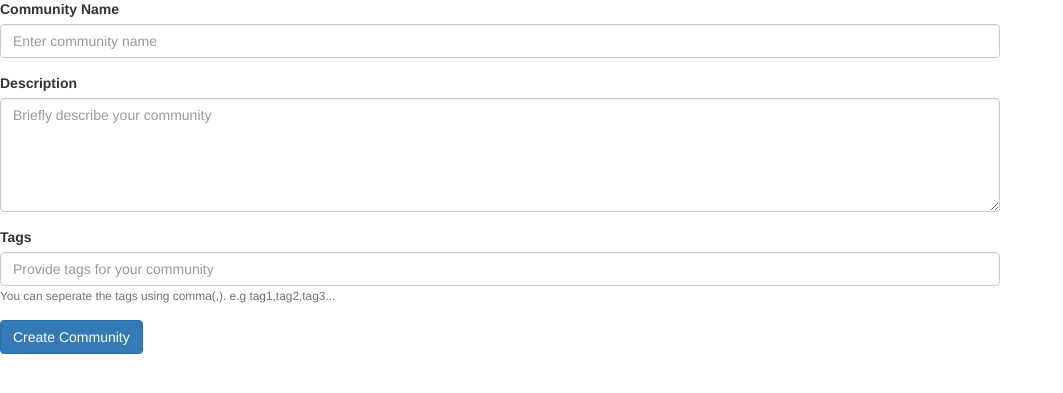
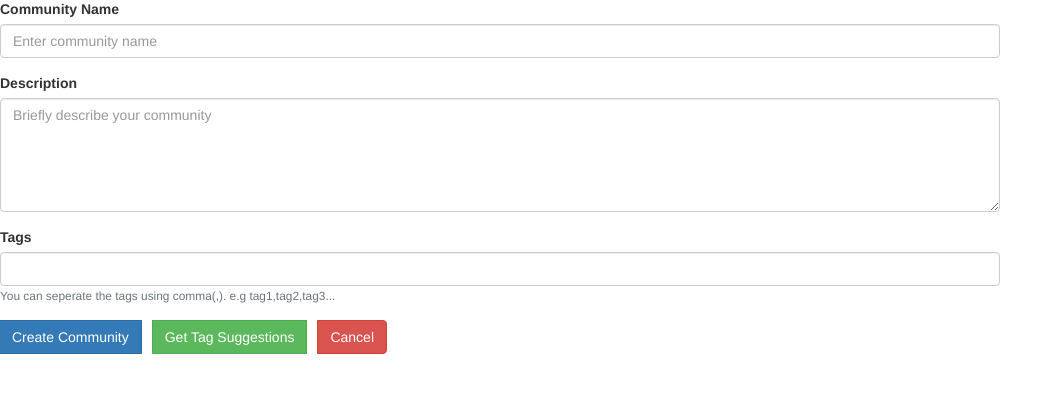
Before and after one commit to batidibek/community_information_management_platform, a Django app: page /vircom/new-community/ in a window 1280 px wide. Shown: the part 71-464 px from the top of the page, without its empty margins (0-1063 px from the left). Run offline with Django 3.2, Linux system fonts and the light colour scheme; the visitor is signed in with stand-in values (Sample User, id 1); some libraries are stand-ins or nearby versions.

Commit message:
wiki item model added, get_wiki_data_item and suggest_tags functions added

```diff
--- a/requirements.txt
+++ b/requirements.txt
@@ -3,3 +3,4 @@ Django==3.0
 psycopg2-binary==2.8.4
 pytz==2019.3
 sqlparse==0.3.0
+requests==2.22.0
--- a/vircom/templates/vircom/new_community.html
+++ b/vircom/templates/vircom/new_community.html
@@ -7,6 +7,8 @@
         integrity="sha384-MCw98/SFnGE8fJT3GXwEOngsV7Zt27NXFoaoApmYm81iuXoPkFOJwJ8ERdknLPMO" crossorigin="anonymous">
 
     <link rel="stylesheet" href="https://maxcdn.bootstrapcdn.com/bootstrap/3.4.0/css/bootstrap.min.css">
+    <link href="https://cdn.jsdelivr.net/bootstrap.tagsinput/0.8.0/bootstrap-tagsinput.css" rel="stylesheet"/>
+    <link href="https://cdnjs.cloudflare.com/ajax/libs/bootstrap-tagsinput/0.8.0/bootstrap-tagsinput-typeahead.css" rel="stylesheet"/>
     <script src="https://ajax.googleapis.com/ajax/libs/jquery/3.4.1/jquery.min.js"></script>
     <script src="https://maxcdn.bootstrapcdn.com/bootstrap/3.4.0/js/bootstrap.min.js"></script>
 </head>
@@ -31,11 +33,16 @@
         </div>
         <div class="form-group">
             <label for="CommunityDescription">Tags</label>
-            <input type="text" class="form-control" id="CommunityTags" aria-describedby="CommunityTags"
-                placeholder="Provide tags for your community" name="tags">
+            <input type="text" class="form-control" data-role="tagsinput" name="tags"/>
             <small id="CommunityTagsHelper" class="form-text text-muted">You can seperate the tags using comma(,). e.g tag1,tag2,tag3...</small>
         </div>
-        <button type="submit" class="btn btn-primary">Create Community</button>
+        <div class="input-group-btn">
+            <button type="submit" class="btn btn-primary">Create Community</button>
+            <button class="btn btn-success" type="submit" name="get_tag" value="get_tag"
+                style="margin-left: 10px;">Get Tag Suggestions</button>
+            <button class="btn btn-danger" type="submit" name="cancel" value="cancel"
+                style="margin-left: 10px;">Cancel</button>
+        </div>
     </form>
 
 
--- a/vircom/views.py
+++ b/vircom/views.py
@@ -15,6 +15,7 @@ from django.http import JsonResponse
 from django.core.files import File
 from django.contrib.auth.models import User
 from django.contrib.auth import authenticate, login, logout
+import requests
 
 # HOMEPAGE
 
@@ -47,11 +48,32 @@ def new_community(request):
 
 def create_community(request):
     if not request.user.is_authenticated:
+        community_list = Community.objects.order_by('-pub_date')[:30]
         return render(request, 'vircom/index.html', {
             'community_list': community_list,
             'error_message': "You need to Log in or Sign up to create new community.",
         })
     name = str(request.POST.get('name', "")).strip()
+    if "cancel" in request.POST:
+        return HttpResponseRedirect(reverse('vircom:index'))
+    if "get_tag" in request.POST:
+        if name == "":
+            return render(request, 'vircom/new_community.html', {
+            'error_message': "You need to enter community name to get tag suggestions.",
+        })
+        else:
+            suggested_tags = suggest_tags(name)
+            counter = 0
+            for item in suggested_tags['items']:
+                item_checker = False
+                try:
+                    old_item = Blog.objects.get(label__iexact=item["label"])
+                except:
+                    pass
+            return render(request, 'vircom/new_community.html', {
+                'community': name,
+                'tags': suggested_tags,
+            })
     description = str(request.POST.get('description', "")).strip()
     tags = request.POST['tags']
     tags_array  = tags.split(",")
@@ -97,6 +119,27 @@ def create_community(request):
         vircom_user.joined_communities.append(community.pk)
         vircom_user.save()
         return HttpResponseRedirect(reverse('vircom:community_detail', args=(community.name,)))
+
+# GET WIKIDATA TAGS
+
+def suggest_tags(community_name):
+    wiki_items = {}
+    wiki_items["items"] = get_wiki_data_items(community_name)
+    return wiki_items
+
+def get_wiki_data_items(search_term):
+    url = "https://www.wikidata.org/w/api.php"
+    params = {
+    "action": "wbsearchentities",
+    "format": "json",
+    "language": "en",
+    "limit": "10",
+    "search": search_term
+    }
+    response = requests.get(url=url, params=params)
+    data = response.json()
+    return data["search"]
+
 
 # JOIN COMMUNITY
 
@@ -528,8 +571,14 @@ def create_data_type_object(request, community_id, data_type_id):
                 value = "-"
             else:
                 media_file = MediaFile(upload=user_file, url="")
-                media_file.url = media_file.upload.name
-                print(media_file.url)
+                media_url = list(media_file.upload.name)
+                counter = 0
+                for key in media_url:
+                    if key == " ":
+                        media_url[counter] = "_"
+                    counter = counter + 1
+                media_url = ''.join(media_url)
+                media_file.url = media_url
                 media_file.save()
                 value = "/media/uploads/" + media_file.url
         elif str(request.POST[dt_field['name']]).strip() == "" and dt_field['required'] == "Yes":
@@ -687,8 +736,14 @@ def change_post(request, community_id, post_id):
                 value = "-"
             else:
                 media_file = MediaFile(upload=user_file, url="")
-                media_file.url = media_file.upload.name
-                print(media_file.url)
+                media_url = list(media_file.upload.name)
+                counter = 0
+                for key in media_url:
+                    if key == " ":
+                        media_url[counter] = "_"
+                    counter = counter + 1
+                media_url = ''.join(media_url)
+                media_file.url = media_url
                 media_file.save()
                 value = "/media/uploads/" + media_file.url
         elif str(request.POST[dt_field['name']]).strip() == "" and dt_field['required'] == "Yes":
```
Also changed, not shown: vircom/models.py (+8 -0 lines), vircom/migrations/0023_wikiitem.py (added).
